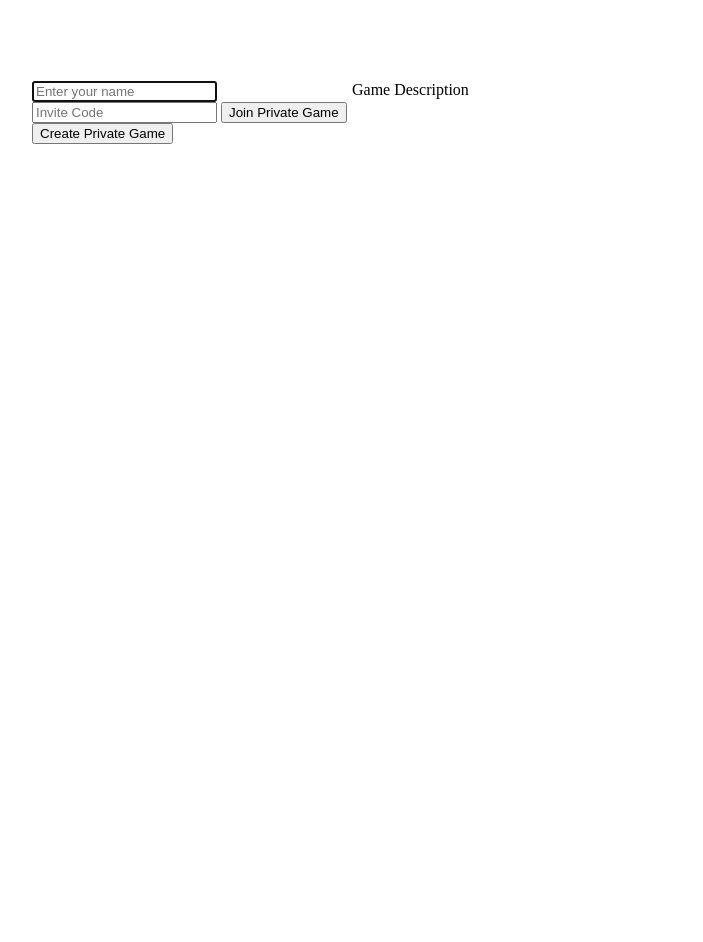
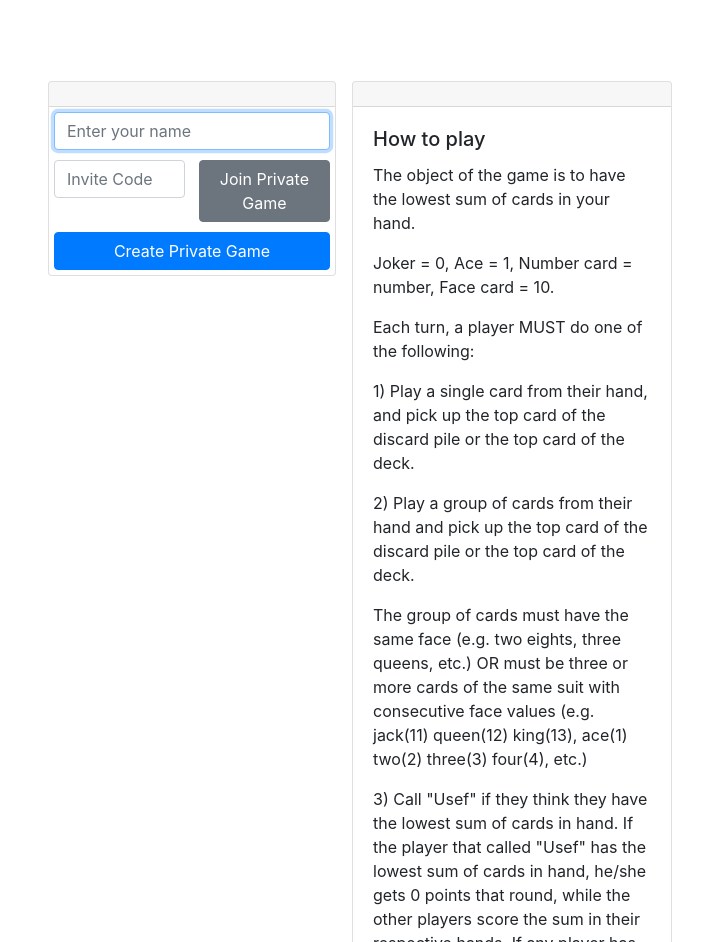
Before and after one commit to DanielJKim/Yousef, a website: page index.html in a window 1280 px wide. Shown: the part 79-1021 px from the top of the page, without its empty margins (288-991 px from the left). Before the commit the page ends 800 px from the top, so only its background shows below. Drawn offline with nearby package versions, Linux system fonts and the light colour scheme; no server answers.

Commit message:
Fixed main page styling, added how to play

```diff
--- a/index.html
+++ b/index.html
@@ -1,7 +1,8 @@
 <!doctype html>
 <html>
   <head>
-    <title>Yousef Online</title>
+    <title>Usef Online</title>
+    <link rel="stylesheet" href="https://stackpath.bootstrapcdn.com/bootstrap/4.5.0/css/bootstrap.min.css" integrity="sha384-9aIt2nRpC12Uk9gS9baDl411NQApFmC26EwAOH8WgZl5MYYxFfc+NcPb1dKGj7Sk" crossorigin="anonymous">
     <link rel="stylesheet" type="text/css" href="./index.css">
     <link rel="stylesheet" type="text/css" href="./main-page.css">
   </head>
@@ -15,8 +16,11 @@
       </div>
 
       <div id="main-page-user-setup">
-        <div>
+        <div class="card">
+          <div class="card-header"></div>
+          <div class="main-page-user-setup-div">
             <input id="name-input"
+                  class="form-control"
                   type="text"
                   maxlength="20"
                   placeholder="Enter your name"
@@ -24,30 +28,64 @@
                   autofocus>
           </div>
 
-        <div>
+          <div class="main-page-user-setup-div" style="display: flex;">
             <input id="join-private-game-input"
+                  class="form-control"
                   type="text"
                   placeholder="Invite Code"
                   autocomplete="off">
 
             <button id="join-private-game-button"
                     onclick="joinPrivateGame()"
+                    type="button"
+                    class="btn btn-secondary"
             >
               Join Private Game
             </button>
           </div>
 
-        <div>
+          <div class="main-page-user-setup-div">
             <button id="create-private-game-button"
                     onclick="createPrivateGame()"
+                    type="button"
+                    class="btn btn-primary"
             >
               Create Private Game
             </button>
           </div>
         </div>
+      </div>
 
       <div id="main-page-game-description">
-        Game Description
+        <div class="card">
+          <div class="card-header"></div>
+          <div class="card-body">
+            <h5 class="card-title">How to play</h5>
+            <p class="card-text">The object of the game is to have the lowest sum of cards in your hand.</p>
+            <p class="card-text">Joker = 0, Ace = 1, Number card = number, Face card = 10.</p>
+            <p class="card-text">
+              Each turn, a player MUST do one of the following:
+            </p>
+            <p class="card-text">
+              1) Play a single card from their hand, and pick up the top card of the discard pile or the top card of the deck.
+            </p>
+            <p class="card-text">
+              2) Play a group of cards from their hand and pick up the top card of the discard pile or the top card of the deck.
+            </p>
+            <p class="card-text">
+              The group of cards must have the same face (e.g. two eights, three queens, etc.)
+              OR must be three or more cards of the same suit with consecutive face values (e.g. jack(11) queen(12) king(13), ace(1) two(2) three(3) four(4), etc.)
+            </p>
+            <p class="card-text">
+              3) Call "Usef" if they think they have the lowest sum of cards in hand.
+              If the player that called "Usef" has the lowest sum of cards in hand, he/she gets 0 points that round, while the other players score the sum in their respective hands.
+              If any player has the same/lower sum of cards in hand, the player that called "Usef" gets 30 points for the round and the other players score 0.
+            </p>
+            <p class="card-text">
+              The game ends when a player has reached the maximum amount of points.
+            </p>
+          </div>
+        </div>
       </div>
 
       <div id="main-page-footer"></div>
--- a/main-page.css
+++ b/main-page.css
@@ -33,3 +33,24 @@
     font-size: 3em;
     text-align: center;
 }
+
+#main-page-user-setup {
+    padding: 0 1em;
+}
+
+.main-page-user-setup-div {
+    width: 100%;
+    padding: 5px;
+}
+
+#name-input, #create-private-game-button {
+    width: 100%;
+}
+
+#join-private-game-input, #join-private-game-button {
+    width: 47.5%;
+}
+
+#join-private-game-input {
+    margin-right: 5%;
+}
```
Lines whose indentation alone changed are shown as unchanged.
